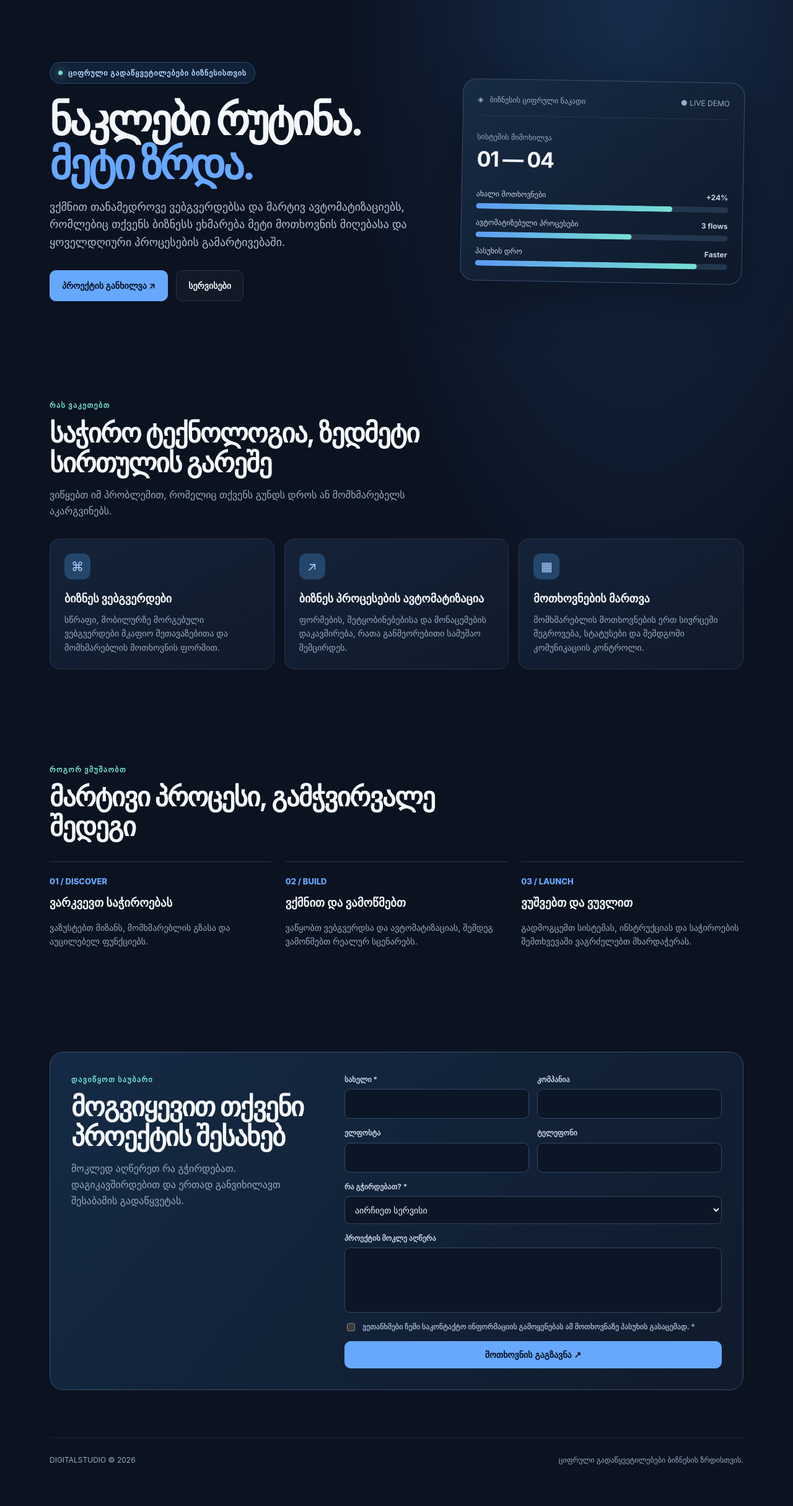
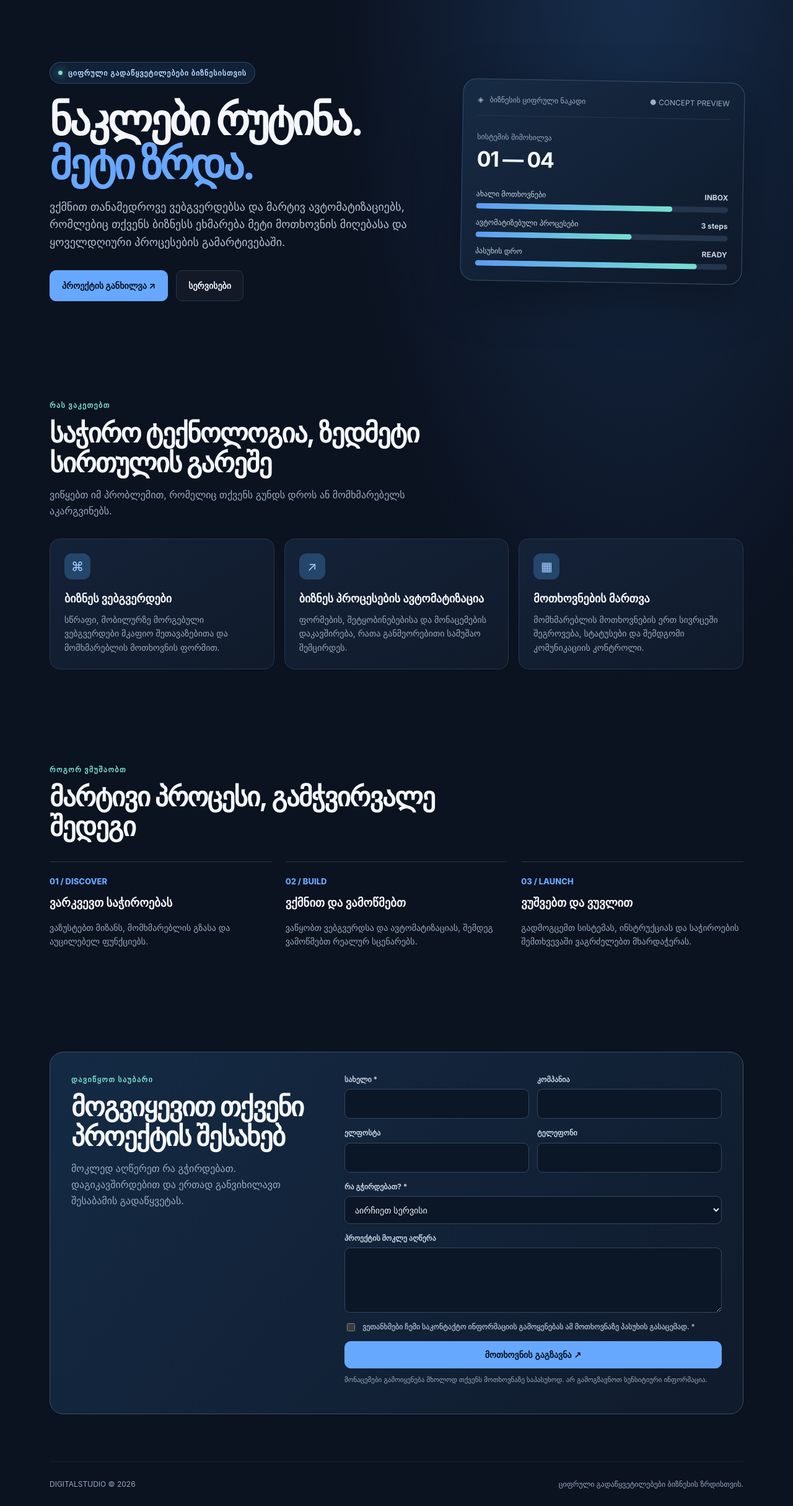
Before and after one commit to Ikamaz/laravel-crm-api, a Laravel app: page / in a window 1280 px wide. Shown: the part 82-2512 px from the top of the page at 62% size. Before the commit the page ends 2445 px from the top, so only its background shows below. Run offline with Laravel 12, Linux system fonts and the light colour scheme.

Commit message:
content: clarify demo preview and enquiry data use

```diff
--- a/resources/views/agency/home.blade.php
+++ b/resources/views/agency/home.blade.php
@@ -30,7 +30,7 @@
         'crm_h'=>'მოთხოვნების მართვა','crm_p'=>'მომხმარებლის მოთხოვნების ერთ სივრცეში შეგროვება, სტატუსები და შემდგომი კომუნიკაციის კონტროლი.',
         'process_k'=>'როგორ ვმუშაობთ','process_h'=>'მარტივი პროცესი, გამჭვირვალე შედეგი','step1'=>'ვარკვევთ საჭიროებას','step1p'=>'ვაზუსტებთ მიზანს, მომხმარებლის გზასა და აუცილებელ ფუნქციებს.','step2'=>'ვქმნით და ვამოწმებთ','step2p'=>'ვაწყობთ ვებგვერდსა და ავტომატიზაციას, შემდეგ ვამოწმებთ რეალურ სცენარებს.','step3'=>'ვუშვებთ და ვუვლით','step3p'=>'გადმოგცემთ სისტემას, ინსტრუქციას და საჭიროების შემთხვევაში ვაგრძელებთ მხარდაჭერას.',
         'contact_k'=>'დავიწყოთ საუბარი','contact_h'=>'მოგვიყევით თქვენი პროექტის შესახებ','contact_p'=>'მოკლედ აღწერეთ რა გჭირდებათ. დაგიკავშირდებით და ერთად განვიხილავთ შესაბამის გადაწყვეტას.',
-        'name'=>'სახელი','email'=>'ელფოსტა','phone'=>'ტელეფონი','company'=>'კომპანია','service'=>'რა გჭირდებათ?','choose'=>'აირჩიეთ სერვისი','website'=>'ვებგვერდი','automation'=>'ავტომატიზაცია','bundle'=>'ვებგვერდი + ავტომატიზაცია','other'=>'სხვა','message'=>'პროექტის მოკლე აღწერა','consent'=>'ვეთანხმები ჩემი საკონტაქტო ინფორმაციის გამოყენებას ამ მოთხოვნაზე პასუხის გასაცემად.','send'=>'მოთხოვნის გაგზავნა','success'=>'მადლობა! თქვენი მოთხოვნა მიღებულია.','required'=>'შეავსეთ სავალდებულო ველები.','footer'=>'ციფრული გადაწყვეტილებები ბიზნესის ზრდისთვის.'
+        'name'=>'სახელი','email'=>'ელფოსტა','phone'=>'ტელეფონი','company'=>'კომპანია','service'=>'რა გჭირდებათ?','choose'=>'აირჩიეთ სერვისი','website'=>'ვებგვერდი','automation'=>'ავტომატიზაცია','bundle'=>'ვებგვერდი + ავტომატიზაცია','other'=>'სხვა','message'=>'პროექტის მოკლე აღწერა','consent'=>'ვეთანხმები ჩემი საკონტაქტო ინფორმაციის გამოყენებას ამ მოთხოვნაზე პასუხის გასაცემად.','privacy'=>'მონაცემები გამოიყენება მხოლოდ თქვენს მოთხოვნაზე საპასუხოდ. არ გამოგზავნოთ სენსიტიური ინფორმაცია.','send'=>'მოთხოვნის გაგზავნა','success'=>'მადლობა! თქვენი მოთხოვნა მიღებულია.','required'=>'შეავსეთ სავალდებულო ველები.','footer'=>'ციფრული გადაწყვეტილებები ბიზნესის ზრდისთვის.'
     ] : [
         'nav_services'=>'Services','nav_process'=>'Process','nav_contact'=>'Contact',
         'eyebrow'=>'Digital solutions for growing businesses',
@@ -44,7 +44,7 @@
         'crm_h'=>'Enquiry management','crm_p'=>'Keep customer enquiries in one place with clear statuses and follow-up visibility.',
         'process_k'=>'How we work','process_h'=>'A simple process. A clear result.','step1'=>'Understand the need','step1p'=>'We clarify the goal, customer journey and essential functionality.','step2'=>'Build and test','step2p'=>'We build the website and automation, then test realistic scenarios.','step3'=>'Launch and support','step3p'=>'We hand over the system, explain how it works and provide ongoing support if needed.',
         'contact_k'=>'Start a conversation','contact_h'=>'Tell us about your project','contact_p'=>'Share a few details. We will get back to you and discuss a practical solution.',
-        'name'=>'Your name','email'=>'Email','phone'=>'Phone','company'=>'Company','service'=>'What do you need?','choose'=>'Choose a service','website'=>'Business website','automation'=>'Workflow automation','bundle'=>'Website + automation','other'=>'Something else','message'=>'Brief project description','consent'=>'I agree that my contact details may be used to respond to this enquiry.','send'=>'Send enquiry','success'=>'Thank you! Your enquiry has been received.','required'=>'Please check the required fields.','footer'=>'Digital solutions for business growth.'
+        'name'=>'Your name','email'=>'Email','phone'=>'Phone','company'=>'Company','service'=>'What do you need?','choose'=>'Choose a service','website'=>'Business website','automation'=>'Workflow automation','bundle'=>'Website + automation','other'=>'Something else','message'=>'Brief project description','consent'=>'I agree that my contact details may be used to respond to this enquiry.','privacy'=>'Your details are used only to respond to this enquiry. Please do not submit sensitive information.','send'=>'Send enquiry','success'=>'Thank you! Your enquiry has been received.','required'=>'Please check the required fields.','footer'=>'Digital solutions for business growth.'
     ];
 @endphp
 <header class="wrap nav">
@@ -68,12 +68,12 @@
             </div>
         </div>
         <div class="visual" aria-label="{{ $t['dashboard'] }}">
-            <div class="visual-top"><span>◈ &nbsp; {{ $t['dashboard'] }}</span><span>● LIVE DEMO</span></div>
+            <div class="visual-top"><span>◈ &nbsp; {{ $t['dashboard'] }}</span><span>● CONCEPT PREVIEW</span></div>
             <div class="metric"><small>{{ $t['overview'] }}</small><strong>01 — 04</strong></div>
             <div class="bars">
-                <div><div class="minirow"><span>{{ $t['leads'] }}</span><b>+24%</b></div><div class="bar"><i style="width:78%"></i></div></div>
-                <div><div class="minirow"><span>{{ $t['automated'] }}</span><b>3 flows</b></div><div class="bar"><i style="width:62%"></i></div></div>
-                <div><div class="minirow"><span>{{ $t['response'] }}</span><b>Faster</b></div><div class="bar"><i style="width:88%"></i></div></div>
+                <div><div class="minirow"><span>{{ $t['leads'] }}</span><b>INBOX</b></div><div class="bar"><i style="width:78%"></i></div></div>
+                <div><div class="minirow"><span>{{ $t['automated'] }}</span><b>3 steps</b></div><div class="bar"><i style="width:62%"></i></div></div>
+                <div><div class="minirow"><span>{{ $t['response'] }}</span><b>READY</b></div><div class="bar"><i style="width:88%"></i></div></div>
             </div>
         </div>
     </section>
@@ -118,6 +118,7 @@
                         <div class="field full"><button class="btn primary" type="submit">{{ $t['send'] }} ↗</button></div>
                     </div>
                 </form>
+                <p class="sub" style="font-size:11px;margin-top:10px">{{ $t['privacy'] }}</p>
             </div>
         </div>
     </section>
```
